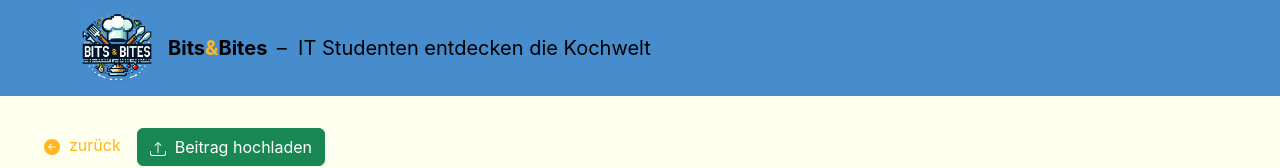
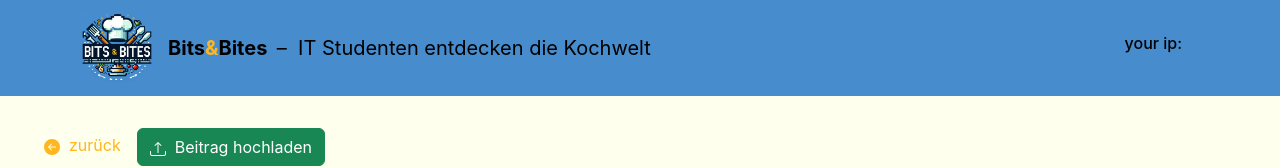
Before and after one commit to david-stefan-hermann/FED-CRUD, a React (Create React App) app in the folder front-end/client/: page /Rezepte/create in a window 1280 px wide. Shown: the top 168 px of the page. Built offline with nearby package versions, Linux system fonts and the light colour scheme; no server answers.

Commit message:
added ip locator

```diff
--- a/front-end/client/src/components/Header.tsx
+++ b/front-end/client/src/components/Header.tsx
@@ -1,8 +1,25 @@
+import { useEffect, useState } from "react"
+import axios from "axios"
+
 import Navbar from 'react-bootstrap/Navbar'
 import Container from 'react-bootstrap/Container'
 
 
 const Header = () => {
+    const [IpAddress, setIpAddress] = useState<String>("")
+
+    // get and set user IP
+    useEffect(() => {
+        const fetchData = async () => {
+            try {
+                const res = await axios.get("https://api.ipify.org/?format=json")
+                setIpAddress(res.data.ip)
+            } catch (err) {
+                console.log(err)
+            }
+        }
+        fetchData()
+    }, [])
 
     return (
         <header>
@@ -27,6 +44,13 @@ const Header = () => {
                             –&nbsp; IT Studenten entdecken die Kochwelt
                         </span>
                     </Navbar.Brand>
+                    <Navbar.Brand
+                        className="background-color-text ms-auto fs-small"
+                    >
+                        <h6>
+                            your ip: {IpAddress}
+                        </h6>
+                    </Navbar.Brand>
                 </Container>
             </Navbar>
         </header>
--- a/front-end/client/src/components/Recipe.tsx
+++ b/front-end/client/src/components/Recipe.tsx
@@ -61,7 +61,6 @@ const Recipe = () => {
                 <RecipeImage image={post.image} title={post.title}></RecipeImage>
 
                 <hr className="my-4"></hr>
-                <h2>Zubereitung</h2>
                 <ReactMarkdown remarkPlugins={[remarkGfm]}>{post.recipe}</ReactMarkdown>
             </Row>
             }
--- a/front-end/client/src/pages/Blog.tsx
+++ b/front-end/client/src/pages/Blog.tsx
@@ -9,6 +9,7 @@ import TableOfContents from "../components/TableOfContents.tsx"
 import Recipe from "../components/Recipe.tsx"
 import Recipes from "../components/Recipes.tsx"
 import { usePostContext } from '../context/postContext.tsx'
+
 
 const Blog = () => {
     const location = useLocation()
```
Lines whose indentation alone changed are shown as unchanged.
